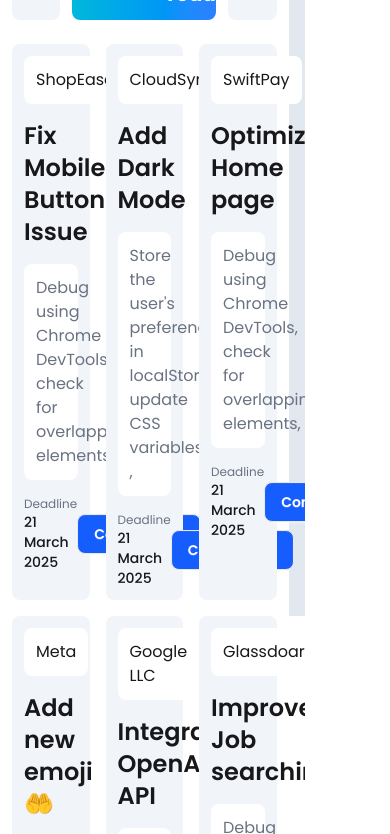
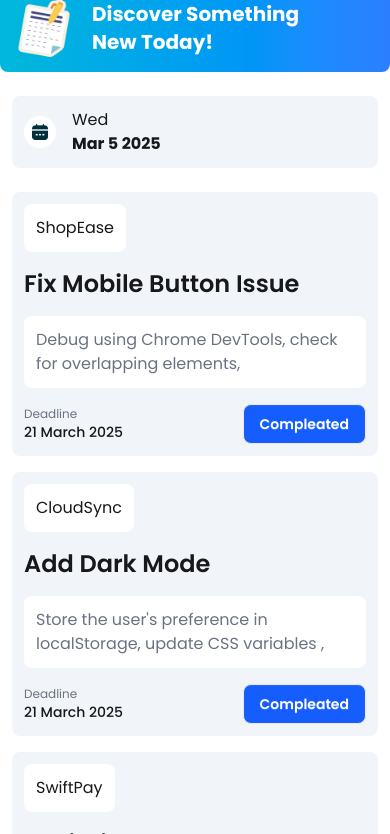
Before and after one commit to SaifurnRahman/A-5-Saifur, a plain HTML site: page index.html in a window 390 px wide. Shown: the part 228-1062 px from the top of the page. Drawn offline with nearby package versions, Linux system fonts and the light colour scheme.

Commit message:
added color

```diff
--- a/index.html
+++ b/index.html
@@ -17,7 +17,7 @@
     </style>
 </head>
 
-<body class=" bg-slate-200 h-screen poppins">
+<body class=" bg-slate-200 max-h-none md:h-screen poppins">
     <section class="container mx-auto py-5">
         <nav class="flex justify-between bg-white p-3 rounded-lg">
             <div class="flex justify-center items-center gap-2"><img class="w-8" src="assets/logo.png" alt="">
@@ -34,9 +34,9 @@
             </div>
 
         </nav>
-        <div class="grid grid-cols-4 mt-4 gap-4">
+        <div class="grid md:grid-cols-4 mt-4 gap-4">
             <div class="col-span-3 rounded-lg bg-white">
-                <header class="grid grid-cols-4">
+                <header class="grid md:grid-cols-4">
                     <div class="flex items-center gap-4 m-3 rounded-lg p-3 bg-slate-100">
                         <div class="w-8 h-8 bg-white rounded-full">
                             <img class="p-2" src="assets/checkbox.png" alt="">
@@ -47,7 +47,7 @@
                         </div>
                     </div>
                     <div
-                        class="flex items-center gap-4 p-3 col-span-2 bg-linear-to-r from-cyan-500 to-blue-500 my-3 rounded-lg ">
+                        class="flex items-center gap-4 p-3 md:col-span-2 bg-linear-to-r from-cyan-500 to-blue-500 my-3 rounded-lg ">
                         <img class="w-16" src="assets/board.png" alt="">
                         <h1 class="font-bold text-xl text-white">Discover Something <br> New Today!</h1>
 
@@ -63,7 +63,7 @@
                         </div>
                     </div>
                 </header>
-            <div class="grid grid-cols-3 gap-4 m-3">
+            <div class="grid grid-cols-1  md:grid-cols-2 lg:grid-cols-3 gap-4 m-3">
                 <div class=" bg-slate-100 p-3 rounded-lg space-y-4">
                     <h3 class="bg-white p-3 rounded-lg inline-block">ShopEase</h3>
                     <h1 id="title-1" class="font-semibold text-2xl">Fix Mobile Button Issue </h1>
@@ -126,7 +126,7 @@
                 </div>
                 <div class=" bg-slate-100 p-3 rounded-lg space-y-4">
                     <h3 class="bg-white p-3 rounded-lg inline-block">Glassdoar</h3>
-                    <h1 id="tilte-6" class="font-semibold text-2xl">Improve Job searching </h1>
+                    <h1 id="title-6" class="font-semibold text-2xl">Improve Job searching </h1>
                     <p class="text-gray-500 bg-white p-3 rounded-lg">Debug using Chrome DevTools, check for overlapping elements,</p>
                     <div class="flex justify-between items-center">
                         <div >
@@ -139,7 +139,7 @@
 
             </div>
             </div>
-            <div class="col-span-1 bg-white rounded-lg">
+            <div class="md:col-span-1 bg-white rounded-lg">
                 <div class="text-center space-y-3 m-4">
                     <div class="flex gap-2 justify-center items-center">
                         <img class="w-5" src="assets/activity.png" alt="">
```
